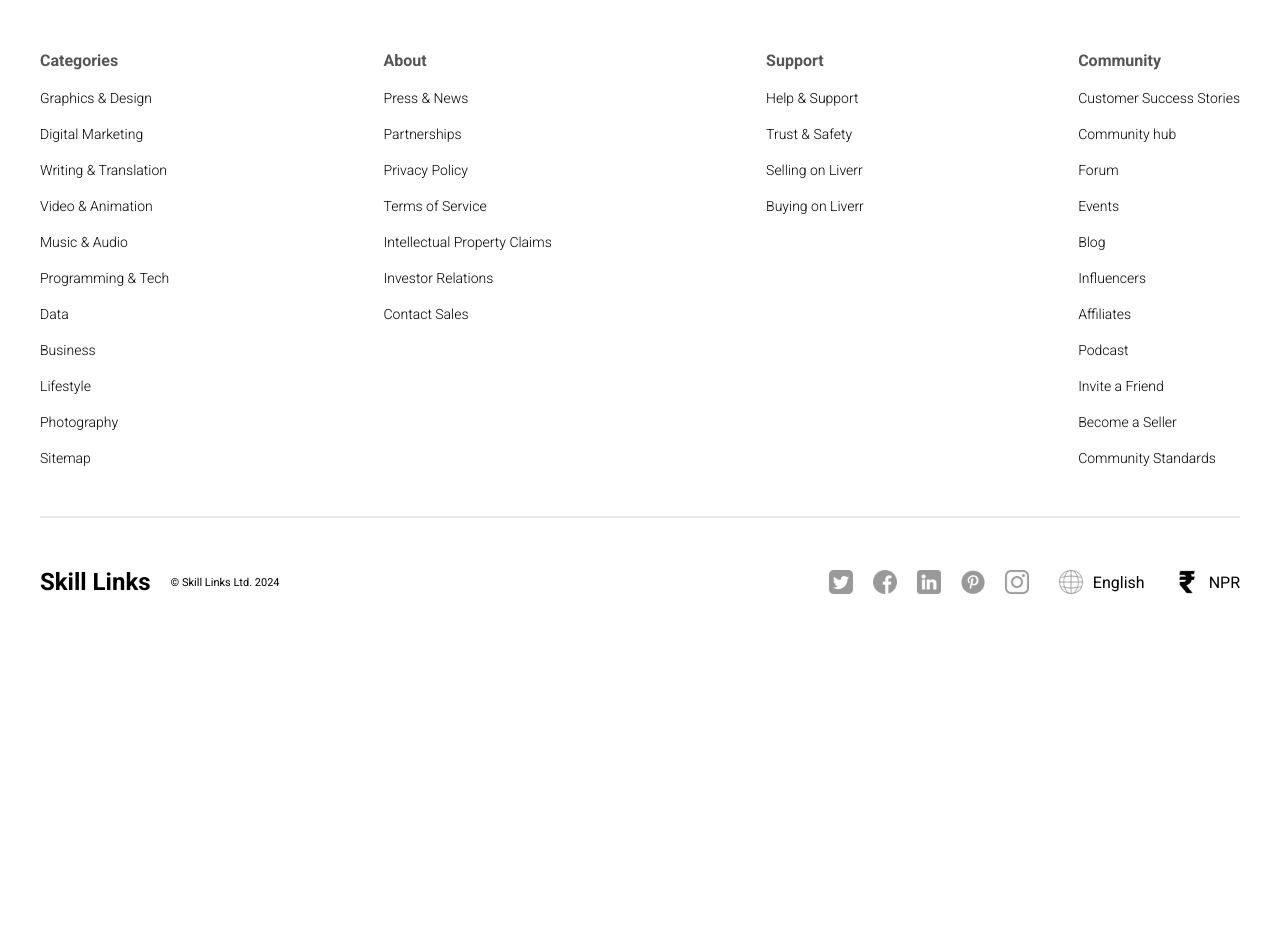
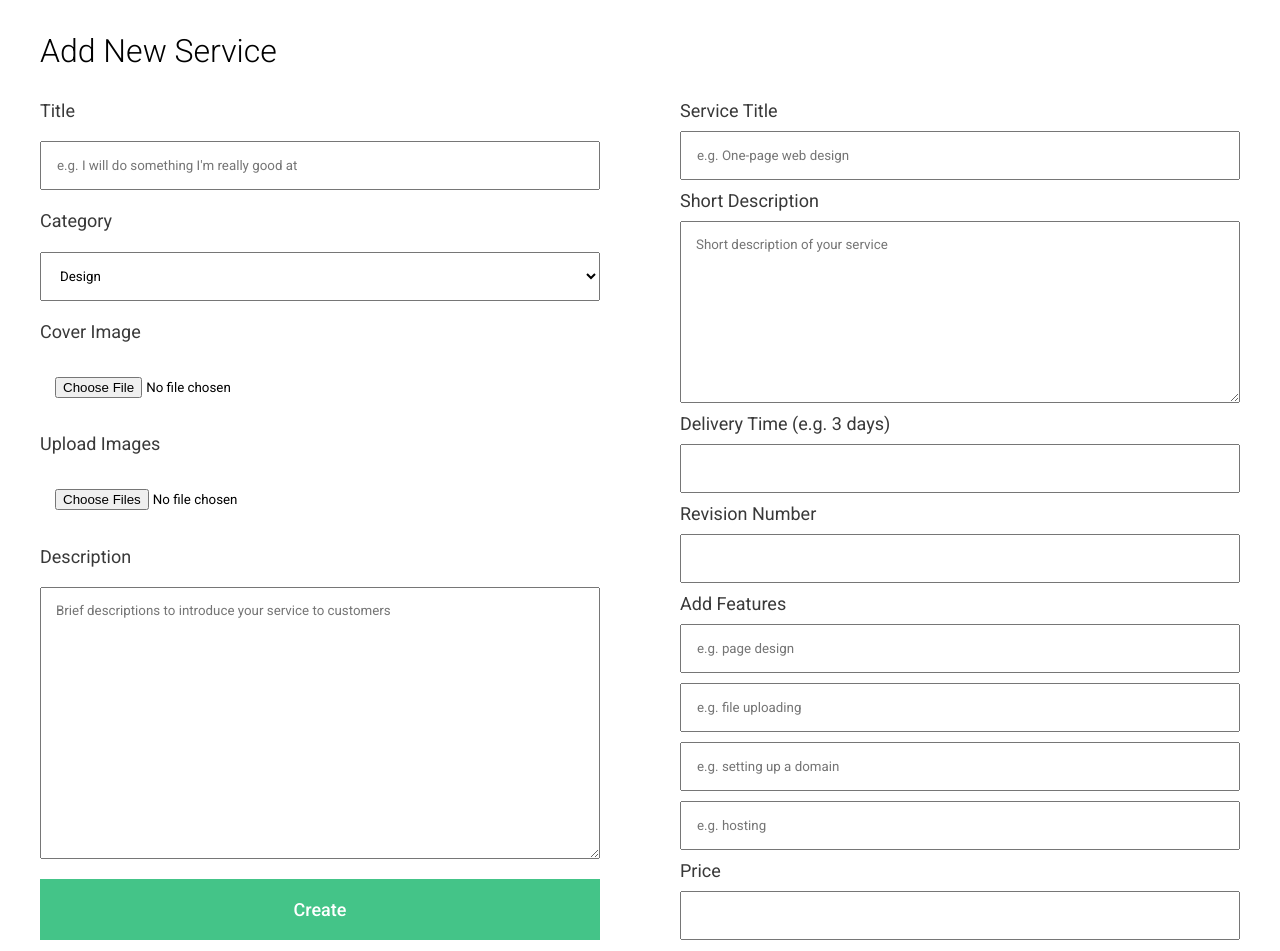
Before and after one commit to ius-hhh/Skill-Links, a React (Vite) app in the folder frontend/: page /add in a window 1280 px wide. Shown: the part 141-1092 px from the top of the page. Before the commit the page ends 800 px from the top, so only its background shows below. Built offline with nearby package versions, Linux system fonts and the light colour scheme; a web font is replaced by a local one.

Commit message:
Add New Service Page

```diff
--- a/frontend/src/pages/add/Add.jsx
+++ b/frontend/src/pages/add/Add.jsx
@@ -4,7 +4,51 @@
 
 const Add = () => {
   return (
-    <div className='add'>Add</div>
+    <div className='add'>
+      <div className="container">
+        <h1>Add New Service</h1>
+        <div className="sections">
+          <div className="info">
+            <label htmlFor="">Title</label>
+            <input
+              type="text"
+              placeholder="e.g. I will do something I'm really good at"
+            />
+            <label htmlFor="">Category</label>
+            <select name="cats" id="cats">
+              <option value="design">Design</option>
+              <option value="web">Web Development</option>
+              <option value="animation">Animation</option>
+              <option value="music">Music</option>
+            </select>
+            <label htmlFor="">Cover Image</label>
+            <input type="file" />
+            <label htmlFor="">Upload Images</label>
+            <input type="file" multiple />
+            <label htmlFor="">Description</label>
+            <textarea name="" id="" placeholder="Brief descriptions to introduce your service to customers" cols="0" rows="16"></textarea>
+            <button>Create</button>
+          </div>
+          <div className="details">
+            <label htmlFor="">Service Title</label>
+            <input type="text" placeholder="e.g. One-page web design" />
+            <label htmlFor="">Short Description</label>
+            <textarea name="" id="" placeholder="Short description of your service" cols="30" rows="10"></textarea>
+            <label htmlFor="">Delivery Time (e.g. 3 days)</label>
+            <input type="number" />
+            <label htmlFor="">Revision Number</label>
+            <input type="number" />
+            <label htmlFor="">Add Features</label>
+            <input type="text" placeholder="e.g. page design" />
+            <input type="text" placeholder="e.g. file uploading" />
+            <input type="text" placeholder="e.g. setting up a domain" />
+            <input type="text" placeholder="e.g. hosting" />
+            <label htmlFor="">Price</label>
+            <input type="number" />
+          </div>
+        </div>
+      </div>
+    </div>
   )
 }
 
--- a/frontend/src/pages/add/Add.scss
+++ b/frontend/src/pages/add/Add.scss
@@ -0,0 +1,52 @@
+.add {
+    display: flex;
+    justify-content: center;
+
+    .container {
+      width: 1200px;
+      padding: 50px 0px;
+
+      h1 {
+        width: max-content;
+        margin-bottom: 30px;
+        color: rgb(0, 0, 0);
+        font-weight: 300;
+      }
+
+      .sections {
+        display: flex;
+        justify-content: space-between;
+        gap: 80px;
+
+        label {
+          color: rgb(57, 57, 57);
+          font-size: 18px;
+        }
+
+        .info,
+        .details {
+          flex: 1;
+          display: flex;
+          flex-direction: column;
+          gap: 10px;
+          justify-content: space-between;
+
+          input,
+          select,
+          textarea {
+            padding: 15px;
+          }
+
+          button {
+            border: none;
+            padding: 20px;
+            color: white;
+            font-weight: 500;
+            font-size: 18px;
+            background-color: #44c488;
+            cursor: pointer;
+          }
+        }
+      }
+    }
+  }
```
